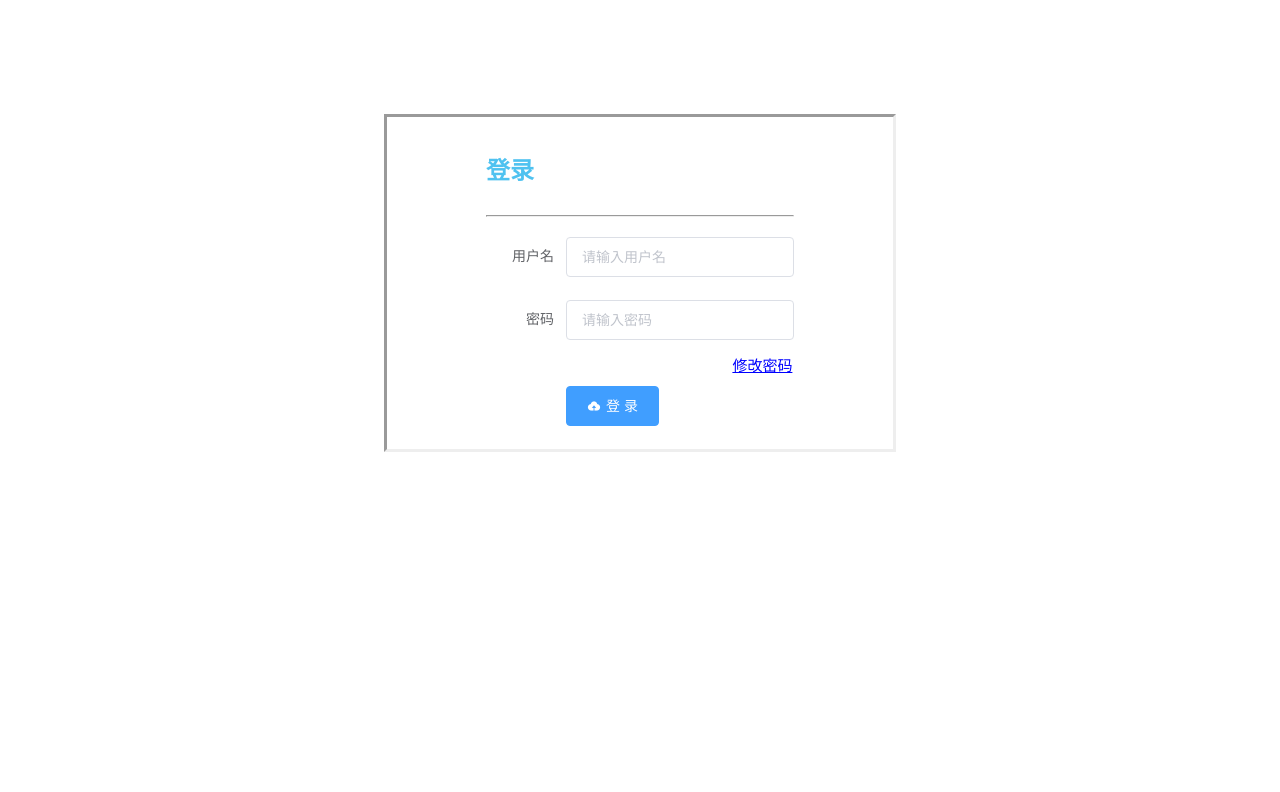
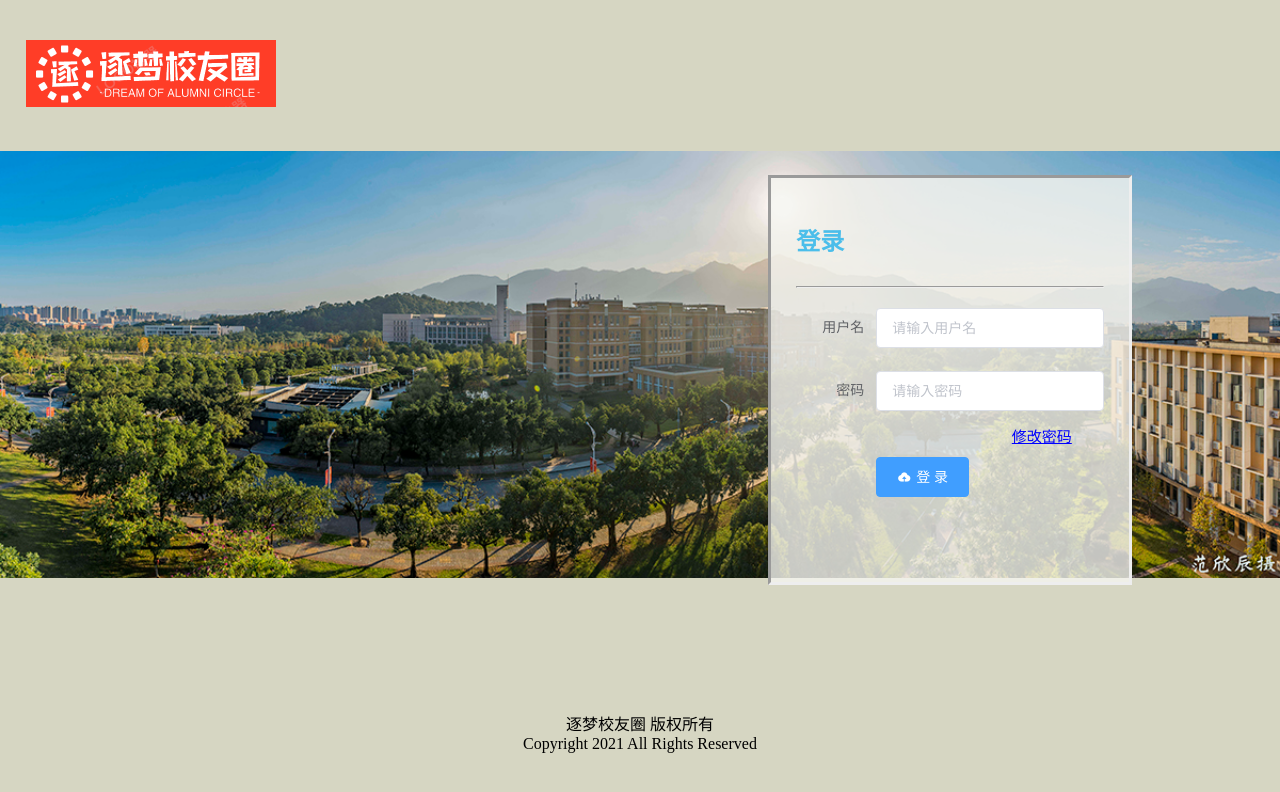
Before and after one commit to FZUSESPR21/ZMXYQ_teamRepository, a Vue app in the folder admin_frontend/admin/: page /#/login in a window 1280 px wide. Shown: the top 792 px of the page. Built offline with nearby package versions, Linux system fonts and the light colour scheme.

Commit message:
登录注册样式背景等等

```diff
--- a/admin_frontend/admin/src/App.vue
+++ b/admin_frontend/admin/src/App.vue
@@ -12,7 +12,13 @@ export default {
 
 <style>
 #app {
-  width: 100%;
-  height: 100%;
+  padding:0px;
+  margin:0px;
+  position:absolute;
+  top:0px;
+  left:0px;
+  width:100%;
+  height:100%;
+  border:hidden;
 }
 </style>
--- a/admin_frontend/admin/src/pages/ChangePassword.vue
+++ b/admin_frontend/admin/src/pages/ChangePassword.vue
@@ -1,6 +1,13 @@
 <template>
-  <div class="change-password" clearfix>
-    <div class="login-wrap">
+  <div class="page" clearfix>
+    <div class="logoImage">
+      <el-image
+      style="width: 20%;"
+      :src="require('../assets/images/logo1.png')"
+      fit="contain"></el-image>
+    </div>
+    <div class="main">
+      <div class="login-wrap">
       <el-row type="flex" justify="center">
         <el-form ref="loginForm" :model="user" status-icon label-width="80px">
           <h3>修改密码</h3>
@@ -20,6 +27,11 @@
           </el-form-item>
         </el-form>
       </el-row>
+    </div>
+    </div>
+    <div class="footer">
+      <span style="text-align: center;display:block;">逐梦校友圈 版权所有</span>
+      <span style="text-align: center;display:block;">Copyright 2021 All Rights Reserved</span>
     </div>
   </div>
 </template>
@@ -85,46 +97,84 @@ export default {
 };
 </script>
 
+
 <!-- Add "scoped" attribute to limit CSS to this component only -->
 <style scoped>
-.login {
+.page {
+  padding:0px;
+  margin:0px;
+  position:absolute;
+  top:0px;
+  left:0px;
+  width:100%;
+  height:100%;
+  border:hidden;
+  background-color:rgb(214, 214, 194);
+}
+
+
+.main{
+  position: relative;
+  height: 60%;
   width: 100%;
-  height: 100%;
-  /*background: url("../assets/images/bg1.png") no-repeat;*/
-  /*background-size: cover;*/
-  /*overflow: hidden;*/
+  top: 10%;
+  background: url("../assets/images/fzu1.jpg") no-repeat;
+  background-size: 100%;
+  /* padding-top: 5%; */
 }
+
+.footer{
+  position: relative;
+  height: 5%;
+  top: 20%;
+}
+
 .login-wrap {
-  /*background: url("../assets/images/login_bg.png") no-repeat;*/
-  /*background-size: cover;*/
-  width: 40%;
-  height: 30%;
-  margin: 5% auto;
+  position: relative;
+  background-color: 	rgb(245, 245, 240, 0.8);
+  top: 2%;
+  width: 28%;
+  height: 90%;
+  /* margin-top: 20%; */
+  margin-left: 60%;
   overflow: hidden;
-  padding-top: 10px;
+  padding-top: 20px;
   line-height: 40px;
   border-style: inset;
 }
+
+.logoImage{
+  position: relative;
+  top: 5%;
+  padding-left: 2%;
+}
+
 #password {
-  margin-top: 5px;
+  margin-bottom: 5px;
 }
+
 #change-password{
   color: blue;
   text-decoration: underline;
 }
+
 h3 {
   color: #0babeab8;
   font-size: 24px;
 }
+
 hr {
   background-color: #444;
   margin: 20px auto;
 }
+
+
 a {
   text-decoration: none;
   color: #aaa;
   font-size: 15px;
 }
+
 a:hover {
   color: coral;
 }
--- a/admin_frontend/admin/src/pages/Login.vue
+++ b/admin_frontend/admin/src/pages/Login.vue
@@ -1,7 +1,14 @@
 <template>
-  <div class="login" clearfix>
-    <div class="login-wrap">
-      <el-row type="flex" justify="center">
+  <div class="page" clearfix>
+    <div class="logoImage">
+      <el-image
+      style="width: 20%;"
+      :src="require('../assets/images/logo1.png')"
+      fit="contain"></el-image>
+    </div>
+    <div id="main">
+      <div class="login-wrap">
+      <el-row type="flex" justify="center" class="el-row">
         <el-form ref="loginForm" :model="user"  status-icon label-width="80px">
           <h3>登录</h3>
           <hr>
@@ -11,12 +18,17 @@
           <el-form-item id="password" prop="password" label="密码">
             <el-input v-model="user.password" show-password placeholder="请输入密码"></el-input>
           </el-form-item>
-          <div style="padding-left: 80%"><span><router-link to="/changepsw" ><span id="change-password">修改密码</span></router-link></span></div>
+          <div style="padding-left: 70%"><span><router-link to="/changepsw" ><span id="change-password">修改密码</span></router-link></span></div>
           <el-form-item>
             <el-button type="primary" icon="el-icon-upload" @click="doLogin()">登 录</el-button>
           </el-form-item>
         </el-form>
       </el-row>
+    </div>
+    </div>
+    <div class="footer">
+      <span style="text-align: center;display:block;">逐梦校友圈 版权所有</span>
+      <span style="text-align: center;display:block;">Copyright 2021 All Rights Reserved</span>
     </div>
   </div>
 </template>
@@ -79,44 +91,81 @@ export default {
 
 <!-- Add "scoped" attribute to limit CSS to this component only -->
 <style scoped>
-.login {
+.page {
+  padding:0px;
+  margin:0px;
+  position:absolute;
+  top:0px;
+  left:0px;
+  width:100%;
+  height:100%;
+  border:hidden;
+  background-color:rgb(214, 214, 194);
+}
+
+
+#main{
+  position: relative;
+  height: 60%;
   width: 100%;
-  height: 100%;
-  /*background: url("../assets/images/bg1.png") no-repeat;*/
-  /*background-size: cover;*/
-  /*overflow: hidden;*/
+  top: 10%;
+  background: url("../assets/images/fzu1.jpg") no-repeat;
+  background-size: 100%;
+  /* padding-top: 5%; */
 }
+
+.footer{
+  position: relative;
+  height: 5%;
+  top: 20%;
+}
+
 .login-wrap {
-  /*background: url("../assets/images/login_bg.png") no-repeat;*/
-  /*background-size: cover;*/
-  width: 40%;
-  height: 30%;
-  margin: 9% auto;
+  position: relative;
+  background-color: 	rgb(245, 245, 240, 0.8);
+  top: 5%;
+  width: 28%;
+  height: 80%;
+  /* margin-top: 20%; */
+  margin-left: 60%;
   overflow: hidden;
-  padding-top: 10px;
+  padding-top: 20px;
   line-height: 40px;
   border-style: inset;
 }
+
+.logoImage{
+  position: relative;
+  top: 5%;
+  padding-left: 2%;
+}
+
 #password {
   margin-bottom: 5px;
 }
+
 #change-password{
   color: blue;
   text-decoration: underline;
 }
+
 h3 {
   color: #0babeab8;
   font-size: 24px;
 }
+
 hr {
   background-color: #444;
   margin: 20px auto;
 }
+
+
 a {
   text-decoration: none;
   color: #aaa;
   font-size: 15px;
 }
+
 a:hover {
   color: coral;
 }
```
Also changed, not shown: admin_frontend/admin/src/assets/images/fzu1.jpg (added), admin_frontend/admin/src/assets/images/logo1.png (added).
